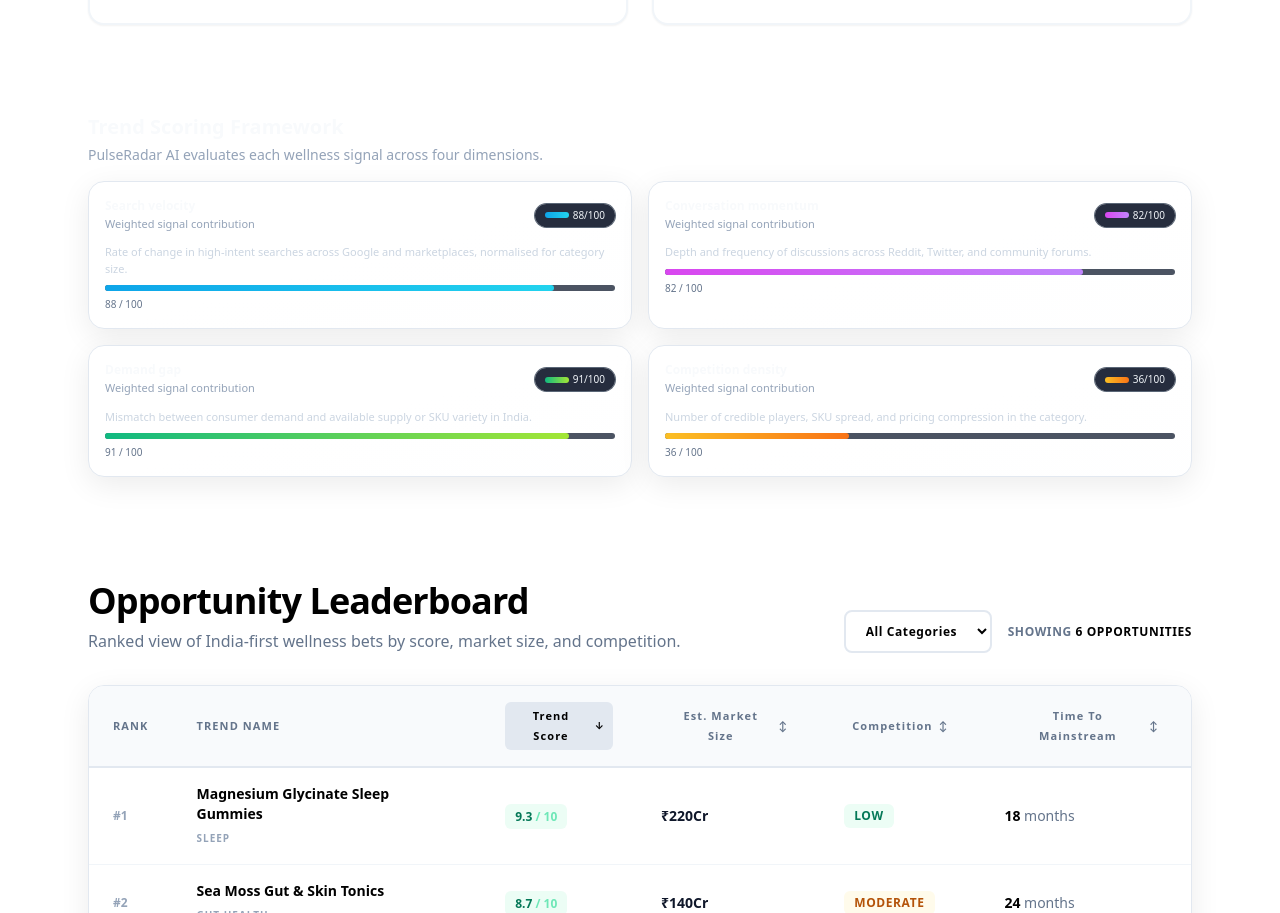
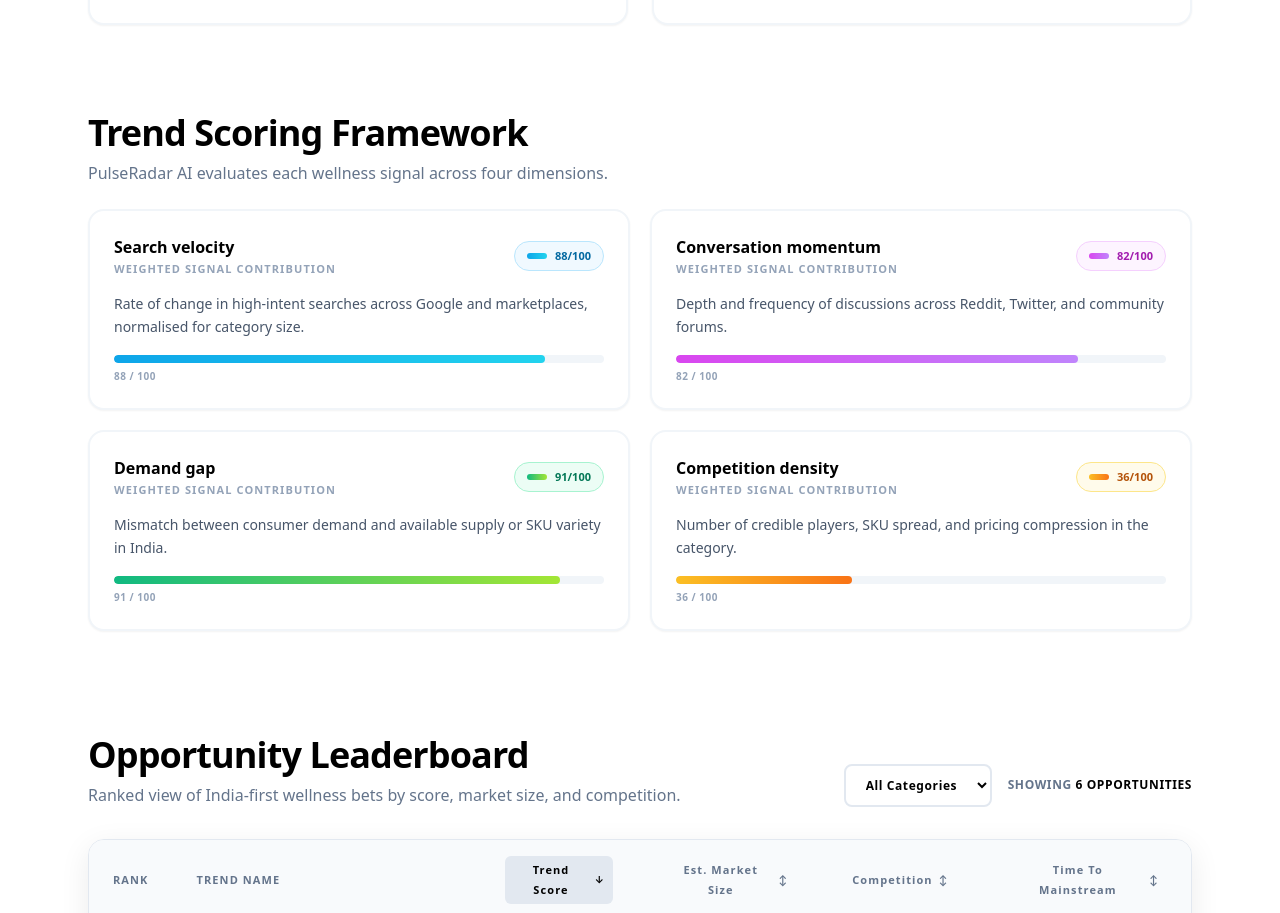
Before and after one commit to PranjalSharma-afk/PulseRadar-AI, a Next.js app: page / in a window 1280 px wide. Shown: the part 3073-3986 px from the top of the page. Built offline with nearby package versions, Linux system fonts and the light colour scheme; no server answers.

Commit message:
fix: improve TrendScoringFramework readability with light mode design

```diff
--- a/components/TrendScoringFramework.tsx
+++ b/components/TrendScoringFramework.tsx
@@ -36,39 +36,38 @@ export function TrendScoringFramework() {
 
   return (
     <section className="mx-auto max-w-6xl px-6 pb-10 pt-2">
-      <div className="mb-4 flex items-center justify-between gap-4">
+      <div className="mb-6 flex items-center justify-between gap-4">
         <div>
-          <h2 className="text-lg font-semibold text-slate-50 md:text-xl">
+          <h2 className="text-3xl font-extrabold tracking-tight text-black md:text-4xl">
             Trend Scoring Framework
           </h2>
-          <p className="mt-1 text-xs text-slate-400 md:text-sm">
+          <p className="mt-2 text-sm font-medium text-slate-500 md:text-base">
             PulseRadar AI evaluates each wellness signal across four dimensions.
           </p>
         </div>
       </div>
 
-      <div className="grid gap-4 md:grid-cols-2">
+      <div className="grid gap-5 md:grid-cols-2">
         {categories.map((category) => (
           <article
             key={category.id}
-            className="card-elevated relative flex flex-col gap-3 rounded-2xl p-4"
+            className="relative flex flex-col gap-4 rounded-2xl border-2 border-slate-100 bg-white p-6 shadow-sm"
           >
-            <div className="absolute inset-0 rounded-2xl bg-gradient-to-br from-slate-100/0 via-slate-100/0 to-slate-100/5" />
-            <header className="relative flex items-center justify-between gap-3">
+            <header className="flex items-center justify-between gap-3">
               <div>
-                <p className="text-xs font-semibold text-slate-50">
+                <p className="text-base font-extrabold text-black">
                   {category.label}
                 </p>
-                <p className="mt-0.5 text-[11px] text-slate-400">
+                <p className="mt-0.5 text-[11px] font-semibold uppercase tracking-widest text-slate-400">
                   Weighted signal contribution
                 </p>
               </div>
               <ScoreBadge value={category.value} tone={category.tone} />
             </header>
-            <div className="relative space-y-2 text-[11px] text-slate-300">
-              <p>{category.description}</p>
-              <Progress value={category.value} tone={category.tone} />
-            </div>
+            <p className="text-sm font-medium leading-relaxed text-slate-600">
+              {category.description}
+            </p>
+            <Progress value={category.value} tone={category.tone} />
           </article>
         ))}
       </div>
@@ -83,20 +82,16 @@ function ScoreBadge({
   value: number;
   tone: "sky" | "fuchsia" | "emerald" | "amber";
 }) {
-  const gradient =
-    tone === "sky"
-      ? "from-sky-500 to-cyan-400"
-      : tone === "fuchsia"
-      ? "from-fuchsia-500 to-purple-400"
-      : tone === "emerald"
-      ? "from-emerald-500 to-lime-400"
-      : "from-amber-400 to-orange-500";
+  const styles = {
+    sky:     { gradient: "from-sky-500 to-cyan-400",       bg: "bg-sky-50 border-sky-200",     text: "text-sky-700"     },
+    fuchsia: { gradient: "from-fuchsia-500 to-purple-400", bg: "bg-fuchsia-50 border-fuchsia-200", text: "text-fuchsia-700" },
+    emerald: { gradient: "from-emerald-500 to-lime-400",   bg: "bg-emerald-50 border-emerald-200", text: "text-emerald-700" },
+    amber:   { gradient: "from-amber-400 to-orange-500",   bg: "bg-amber-50 border-amber-200",   text: "text-amber-700"   },
+  }[tone];
 
   return (
-    <div className="inline-flex items-center rounded-full bg-slate-900/90 px-2.5 py-1 text-[10px] text-slate-100 ring-1 ring-slate-700/80">
-      <span
-        className={`mr-1 h-1.5 w-6 rounded-full bg-gradient-to-r ${gradient}`}
-      />
+    <div className={`inline-flex shrink-0 items-center gap-2 rounded-full border px-3 py-1.5 text-[11px] font-black ${styles.bg} ${styles.text}`}>
+      <span className={`h-1.5 w-5 rounded-full bg-gradient-to-r ${styles.gradient}`} />
       {value}/100
     </div>
   );
@@ -120,13 +115,15 @@ function Progress({
 
   return (
     <div className="space-y-1.5">
-      <div className="h-1.5 w-full rounded-full bg-slate-800/80">
+      <div className="h-2 w-full overflow-hidden rounded-full bg-slate-100">
         <div
-          className={`h-1.5 rounded-full bg-gradient-to-r ${gradient}`}
+          className={`h-2 rounded-full bg-gradient-to-r ${gradient}`}
           style={{ width: `${value}%` }}
         />
       </div>
-      <p className="text-[10px] text-slate-500">{value.toFixed(0)} / 100</p>
+      <p className="text-[10px] font-bold uppercase tracking-wider text-slate-400">
+        {value} / 100
+      </p>
     </div>
   );
 }
```
